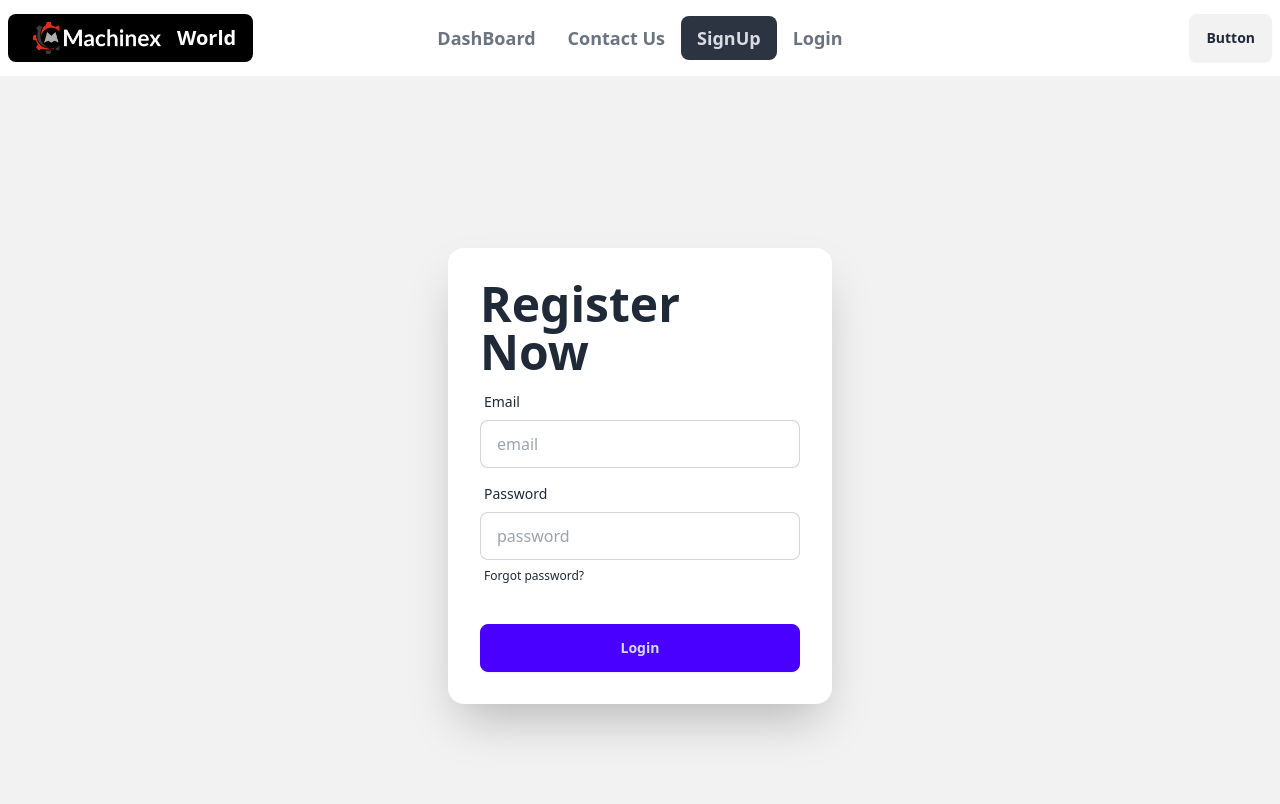
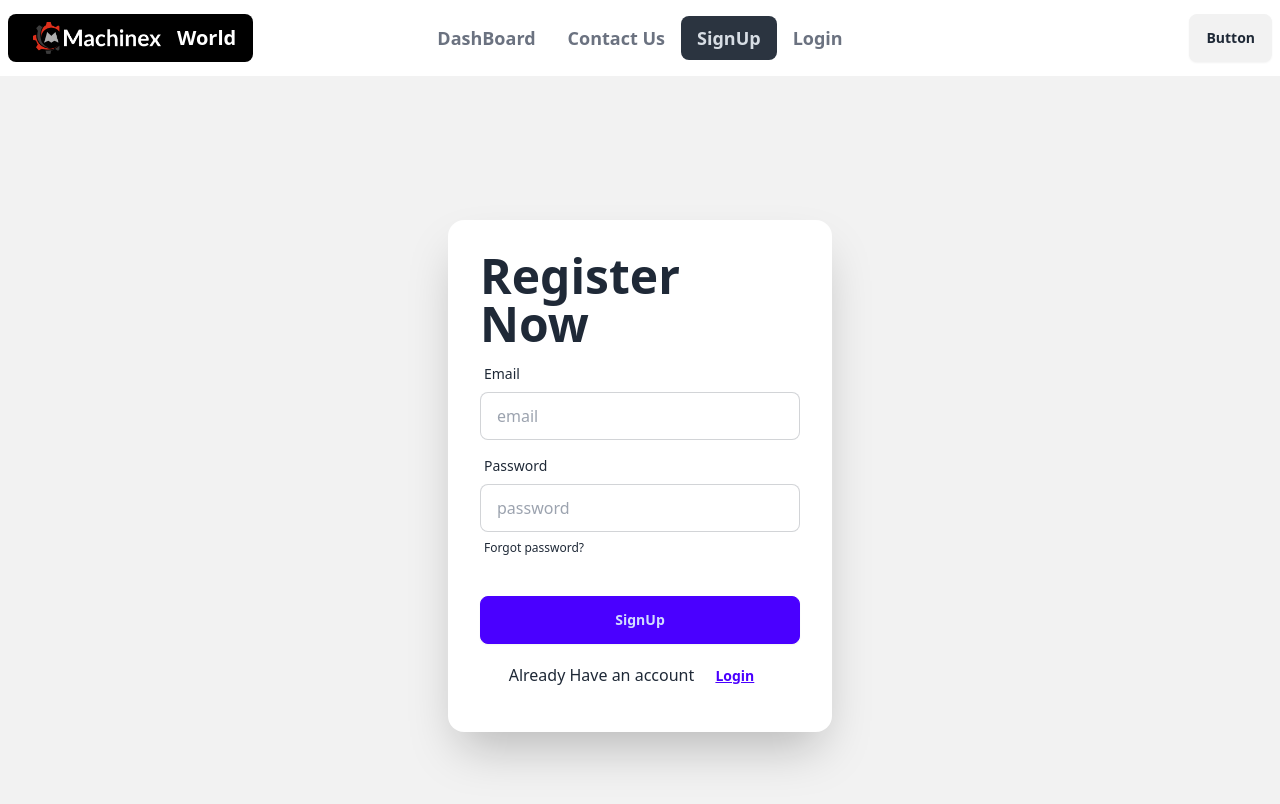
Before and after one commit to Emrandu1989/a12-client, a React (Vite) app: page /signUp in a window 1280 px wide. Shown: the top 804 px of the page. Built offline with nearby package versions, Linux system fonts and the light colour scheme.

Commit message:
signUp page added

```diff
--- a/package.json
+++ b/package.json
@@ -10,12 +10,14 @@
     "preview": "vite preview"
   },
   "dependencies": {
+    "firebase": "^10.12.2",
     "localforage": "^1.10.0",
     "match-sorter": "^6.3.4",
     "react": "^18.2.0",
     "react-dom": "^18.2.0",
     "react-router-dom": "^6.23.1",
-    "sort-by": "^1.2.0"
+    "sort-by": "^1.2.0",
+    "sweetalert2": "^11.11.0"
   },
   "devDependencies": {
     "@types/react": "^18.2.66",
--- /dev/null
+++ b/src/firebase/firebase.config.js
@@ -0,0 +1,18 @@
+// Import the functions you need from the SDKs you need
+import { initializeApp } from "firebase/app";
+// TODO: Add SDKs for Firebase products that you want to use
+// https://firebase.google.com/docs/web/setup#available-libraries
+
+// Your web app's Firebase configuration
+const firebaseConfig = {
+  apiKey: "AIzaSyDfDnbNNNCRCGcvLJGEKKZK72PT5PrqJjU",
+  authDomain: "machine-world-23933.firebaseapp.com",
+  projectId: "machine-world-23933",
+  storageBucket: "machine-world-23933.appspot.com",
+  messagingSenderId: "721705706528",
+  appId: "1:721705706528:web:763f44215685e22b090845"
+};
+
+// Initialize Firebase
+const app = initializeApp(firebaseConfig);
+export default app
--- /dev/null
+++ b/src/hooks/useAuth.jsx
@@ -0,0 +1,10 @@
+
+import { useContext } from 'react';
+import { AuthContext } from '../provider/AuthProvider';
+
+const useAuth = () => {
+      const auth = useContext(AuthContext)
+      return auth;
+};
+
+export default useAuth;
--- a/src/main.jsx
+++ b/src/main.jsx
@@ -6,9 +6,12 @@ import {
   RouterProvider,
 } from "react-router-dom";
 import router from './Routes/routes.jsx'
+import AuthProvider from './provider/AuthProvider.jsx';
 
 ReactDOM.createRoot(document.getElementById('root')).render(
   <React.StrictMode>
+     <AuthProvider>
      <RouterProvider router={router} />
+     </AuthProvider>
   </React.StrictMode>,
 )
--- a/src/pages/SignUp/SignUp.jsx
+++ b/src/pages/SignUp/SignUp.jsx
@@ -1,32 +1,62 @@
+import { Link } from "react-router-dom";
+import useAuth from "../../hooks/useAuth";
+import Swal from "sweetalert2";
 
 
 const SignUp = () => {
+     const {createUser} = useAuth()
+
+      const handleSignUp = event =>{
+          event.preventDefault();
+          const form = event.target;
+          const email = form.email.value;
+          const password = form.password.value;
+          const user = {email,password};
+          console.log(user)
+          createUser(email,password)
+          .then(result => {
+            const loggedUser = result.user;
+            console.log(loggedUser)
+            Swal.fire({
+                position: "top-end",
+                icon: "success",
+                title: "User Created Successfully",
+                showConfirmButton: false,
+                timer: 1500
+              });
+          })
+          .catch(error=>{
+                  console.log(error)
+          })
+
+      }
     return (
         <>
              <div className="hero min-h-screen bg-base-200">
   <div className="hero-content flex-col ">
 
     <div className="card shrink-0 w-full max-w-sm shadow-2xl bg-base-100">
-      <form className="card-body">
+      <form onSubmit={handleSignUp} className="card-body">
       <h1 className="text-5xl font-bold">Register Now</h1>
         <div className="form-control">
           <label className="label">
             <span className="label-text">Email</span>
           </label>
-          <input type="email" placeholder="email" className="input input-bordered" required />
+          <input type="email" name="email" placeholder="email" className="input input-bordered" required />
         </div>
         <div className="form-control">
           <label className="label">
             <span className="label-text">Password</span>
           </label>
-          <input type="password" placeholder="password" className="input input-bordered" required />
+          <input type="password" name="password" placeholder="password" className="input input-bordered" required />
           <label className="label">
             <a href="#" className="label-text-alt link link-hover">Forgot password?</a>
           </label>
         </div>
         <div className="form-control mt-6">
-          <button className="btn btn-primary">Login</button>
+          <button className="btn btn-primary">SignUp</button>
         </div>
+         <p className="text-center ">Already Have an account <Link className="btn btn-link" to='/login'>Login</Link> </p>
       </form>
     </div>
   </div>
--- a/src/provider/AuthProvider.jsx
+++ b/src/provider/AuthProvider.jsx
@@ -1,10 +1,23 @@
+import { createContext } from "react";
 
+export const AuthContext = createContext(null)
+import { createUserWithEmailAndPassword, getAuth } from "firebase/auth";
+import app from "../firebase/firebase.config";
+const AuthProvider = ({children}) => {
 
-const AuthProvider = () => {
+    const auth = getAuth(app);
+
+     const createUser = (email,password) =>{
+          return createUserWithEmailAndPassword(auth, email,password)
+     }
+
+    const authInfo = {
+        createUser
+    }
     return (
-        <div>
-
-        </div>
+        <AuthContext.Provider value={authInfo}>
+             {children}
+        </AuthContext.Provider>
     );
 };
 
```
Also changed, not shown: .eslintrc.cjs, 1 other file (tests, documents, lock files or other folders).
